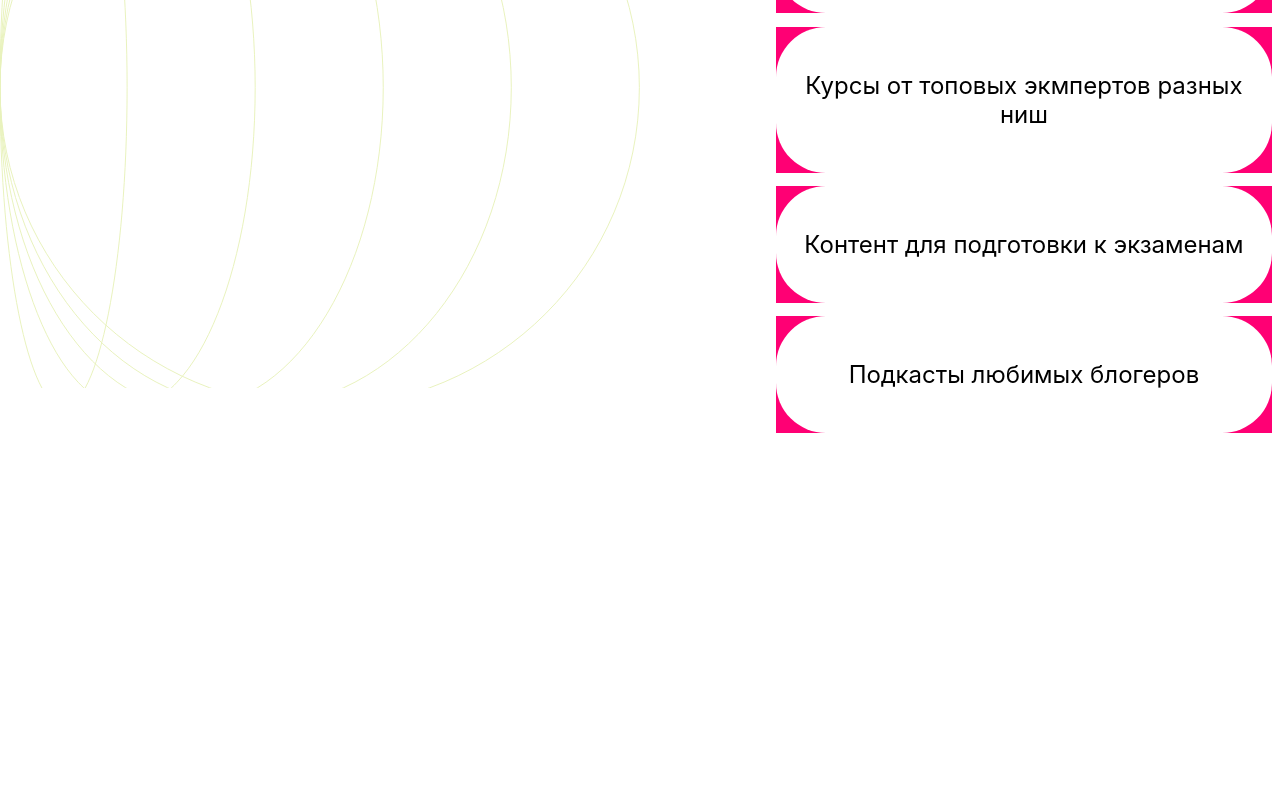
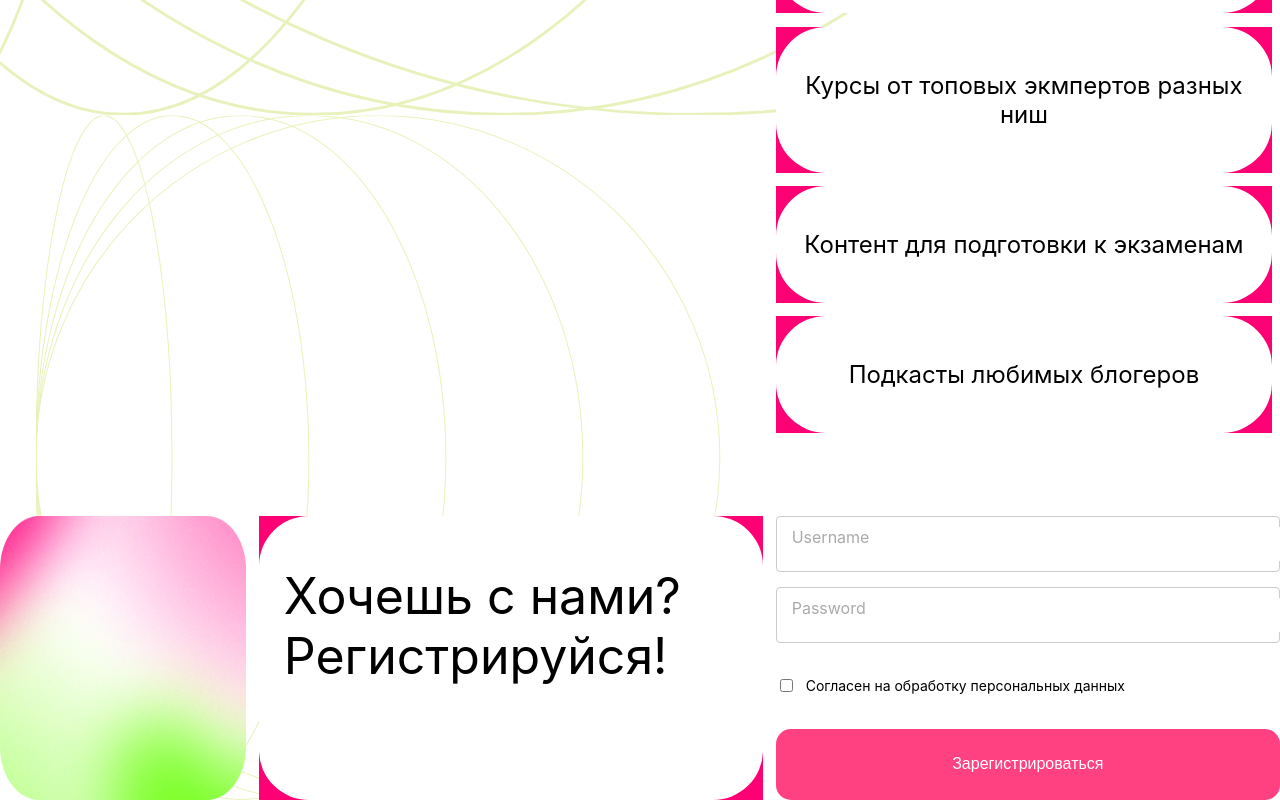
Before and after one commit to Alohhhis/motus, a React (Create React App) app: page / in a window 1280 px wide. Shown: the part 2550-3350 px from the top of the page. Before the commit the page ends 2983 px from the top, so only its background shows below. Built offline with nearby package versions, Linux system fonts and the light colour scheme.

Commit message:
"Registration" div done

```diff
--- a/src/Components/Registration.js
+++ b/src/Components/Registration.js
@@ -0,0 +1,160 @@
+import React, { useState } from "react";
+import {
+    FormDiv,
+    Password,
+    Pic5,
+    Pic5Div,
+    Pink10,
+    Pink11,
+    Pink12,
+    PoliticsCheck,
+    PoliticsDiv,
+    PoliticsText,
+    RegButton,
+    RegForm,
+    RegistrationContainer,
+    Text10,
+    TextField10,
+    Username,
+    // Email,
+    Label,
+} from "./RegistrationStyles";
+import Picture5 from "../Assets/Picture5.png";
+
+const Registration = () => {
+    const [username, setUsername] = useState("");
+    // const [email, setEmail] = useState("");
+    const [password, setPassword] = useState("");
+    const [agreed, setAgreed] = useState(false);
+    const [focused, setFocused] = useState({
+        username: false,
+        // email: false,
+        password: false,
+    });
+    const [errors, setErrors] = useState({
+        username: "",
+        email: "",
+        password: "",
+    });
+
+    const handleUsernameChange = (e) => setUsername(e.target.value);
+    // const handleEmailChange = (e) => setEmail(e.target.value);
+    const handlePasswordChange = (e) => setPassword(e.target.value);
+    const handleAgreedChange = (e) => setAgreed(e.target.checked);
+
+    const handleFocus = (field) => {
+        setFocused({ ...focused, [field]: true });
+    };
+
+    const handleBlur = (field) => {
+        setFocused({ ...focused, [field]: false });
+    };
+
+    // const validateEmail = (email) => {
+    //     const re = /^[^\s@]+@[^\s@]+\.[^\s@]+$/;
+    //     return re.test(String(email).toLowerCase());
+    // };
+
+    const handleSubmit = (e) => {
+        e.preventDefault();
+        let valid = true;
+        let newErrors = { username: "", email: "", password: "" };
+
+        if (username === "") {
+            valid = false;
+            newErrors.username = "Username is required.";
+        }
+        // if (email === "" || !validateEmail(email)) {
+        //     valid = false;
+        //     newErrors.email = "A valid email is required.";
+        // }
+        if (password === "" || password.length < 6) {
+            valid = false;
+            newErrors.password = "Password must be at least 6 characters.";
+        }
+        if (!agreed) {
+            valid = false;
+            alert("You must agree to the processing of personal data.");
+        }
+
+        setErrors(newErrors);
+
+        if (valid) {
+            alert(`Username: ${username}, Password: ${password}`);
+        }
+    };
+// , Email: ${email}
+
+    return (
+        <RegistrationContainer>
+            <Pic5Div>
+                <Pic5 src={Picture5} alt="" />
+            </Pic5Div>
+            <Pink10>
+                <TextField10>
+                    <Text10>
+                        Хочешь с нами?
+                        <br />
+                        Регистрируйся!
+                    </Text10>
+                </TextField10>
+            </Pink10>
+            <FormDiv>
+                <RegForm onSubmit={handleSubmit}>
+                    <Pink11 focused={focused.username}>
+                        <Label focused={focused.username} value={username}>
+                            Username
+                        </Label>
+                        <Username
+                            type="text"
+                            value={username}
+                            onChange={handleUsernameChange}
+                            onFocus={() => handleFocus("username")}
+                            onBlur={() => handleBlur("username")}
+                        />
+                        {errors.username && <span>{errors.username}</span>}
+                    </Pink11>
+                    {/*<Pink11 focused={focused.email}>*/}
+                    {/*    <Label focused={focused.email} value={email}>*/}
+                    {/*        Email*/}
+                    {/*    </Label>*/}
+                    {/*    <Email*/}
+                    {/*        type="email"*/}
+                    {/*        value={email}*/}
+                    {/*        onChange={handleEmailChange}*/}
+                    {/*        onFocus={() => handleFocus("email")}*/}
+                    {/*        onBlur={() => handleBlur("email")}*/}
+                    {/*    />*/}
+                    {/*    {errors.email && <span>{errors.email}</span>}*/}
+                    {/*</Pink11>*/}
+                    <Pink12 focused={focused.password}>
+                        <Label focused={focused.password} value={password}>
+                            Password
+                        </Label>
+                        <Password
+                            type="password"
+                            value={password}
+                            onChange={handlePasswordChange}
+                            onFocus={() => handleFocus("password")}
+                            onBlur={() => handleBlur("password")}
+                        />
+                        {errors.password && <span>{errors.password}</span>}
+                    </Pink12>
+                    <PoliticsDiv>
+                        <PoliticsCheck
+                            type="checkbox"
+                            checked={agreed}
+                            onChange={handleAgreedChange}
+                        />
+                        <PoliticsText>
+                            Согласен на обработку персональных данных
+                        </PoliticsText>
+                    </PoliticsDiv>
+                    <RegButton type="submit">Зарегистрироваться</RegButton>
+                </RegForm>
+            </FormDiv>
+        </RegistrationContainer>
+    );
+};
+
+export default Registration;
--- /dev/null
+++ b/src/Components/RegistrationStyles.js
@@ -0,0 +1,136 @@
+import styled, { keyframes } from "styled-components";
+
+export const RegistrationContainer = styled.div`
+    display: grid;
+    grid-template-columns: repeat(5, 1fr);
+    grid-gap: 1%;
+    width: 100%;
+    margin: 0 auto;
+`;
+
+export const Pic5Div = styled.div`
+    grid-column: 1/2;
+    display: flex;
+    justify-content: center;
+`;
+
+export const Pic5 = styled.img`
+    width: 100%;
+    height: auto;
+`;
+
+export const Pink10 = styled.div`
+    text-align: center;
+    //margin-bottom: 20px;
+    grid-column: 2/4;
+    background-color: #ff0074;
+    padding: 0;
+    height: 100%;
+    display: flex;
+    align-items: stretch;
+    box-sizing: border-box;
+`;
+
+export const TextField10 = styled.div`
+    display: flex;
+    //justify-content: center;
+    padding-left: 5%;
+border-radius: 50px;
+    width: 100%;
+    height: auto;
+    background-color: #ffffff;
+
+`;
+
+export const Text10 = styled.p`
+    font-size: 50px;
+    text-align: left;
+`;
+
+export const FormDiv = styled.div`
+    width: 100%;
+    grid-column: 4/6;
+
+`;
+
+export const RegForm = styled.form`
+    //display: flex;
+    flex-direction: column;
+    display: grid;
+    grid-template-rows: repeat(4,1fr);
+`;
+
+export const Pink11 = styled.div`
+    margin-bottom: 15px;
+    position: relative;
+    border: ${(props) => (props.focused ? "1px solid #ff4081" : "1px solid #ccc")};
+    padding: 10px;
+    border-radius: 4px;
+    //transition: border 0.3s;
+`;
+
+export const Pink12 = styled(Pink11)``;
+
+export const Label = styled.label`
+    position: absolute;
+    top: ${(props) => (props.focused || props.value ? "-10px" : "10px")};
+    left: 10px;
+    font-size: ${(props) => (props.focused || props.value ? "12px" : "16px")};
+    color: ${(props) => (props.focused ? "#ff4081" : "#aaa")};
+    transition: all 0.3s;
+    background: white;
+    padding: 0 5px;
+`;
+
+export const Username = styled.input`
+    width: 100%;
+    padding: 8px;
+    font-size: 16px;
+    border: none;
+    outline: none;
+`;
+
+// export const Email = styled(Username)``;
+
+export const Password = styled(Username)``;
+
+export const PoliticsDiv = styled.div`
+    display: flex;
+    align-items: center;
+    margin-bottom: 15px;
+`;
+
+export const PoliticsCheck = styled.input``;
+
+export const PoliticsText = styled.span`
+    margin-left: 10px;
+    font-size: 14px;
+`;
+
+// const buttonAnimation = keyframes`
+//   0% {
+//     background-color: #ff4081;
+//   }
+//   50% {
+//     background-color: #ff79a6;
+//   }
+//   100% {
+//     background-color: #ff4081;
+//   }
+// `;
+
+export const RegButton = styled.button`
+    padding: 10px;
+    font-size: 16px;
+    color: white;
+    background-color: #ff4081;
+    border: none;
+    border-radius: 15px;
+    cursor: pointer;
+    // animation:  2s infinite;
+    transition: background-color 0.3s;
+
+    &:hover {
+        background-color: #ff79a6;
+    }
+`;
--- a/src/landing/LandingPage.js
+++ b/src/landing/LandingPage.js
@@ -4,14 +4,15 @@ import {
     Background,
     BackgroundImage3,
     BackgroundImage2,
-    BackgroundImage1, NavbarDiv, DescriptionDiv, AboutUsDiv, Pictures4Div, PicBlock, ContentDiv
+    BackgroundImage1, NavbarDiv, DescriptionDiv, AboutUsDiv, Pictures4Div, PicBlock, ContentDiv, RegistrationDiv
 } from "./LandingPageStyles";
 import Navbar from "../Components/Navbar";
 import {DescriptionContainer} from "../Components/DescriptionStyles";
 import Description from "../Components/Description";
 import AboutUs from "../Components/AboutUs";
-import Picture from "../Assets/picture4.png";
+import Picture from "../Assets/Picture4.png";
 import Content from "../Components/Content";
+import Registration from "../Components/Registration";
 
 const LandingPage = () => {
     return (
@@ -36,7 +37,11 @@ const LandingPage = () => {
             <ContentDiv>
                 <Content/>
             </ContentDiv>
+            <RegistrationDiv>
+                <Registration/>
+            </RegistrationDiv>
         </Container>
+
     );
 };
 export default LandingPage;
--- a/src/landing/LandingPageStyles.js
+++ b/src/landing/LandingPageStyles.js
@@ -75,8 +75,12 @@ width:100%;
     height: auto;
 `
 export const ContentDiv = styled.div `
-grid-column: 3/6;
+    grid-column: 3/6;
     grid-row: 10/14;
     margin: 1%;
-
 `
+export const RegistrationDiv = styled.div `
+grid-column: 1/6;
+    margin-top: 10%;
+    grid-row: 15/16;
+`
```
Also changed, not shown: src/Assets/Picture4.png (renamed from src/Assets/picture4.png), src/Assets/Picture5.png (added).
